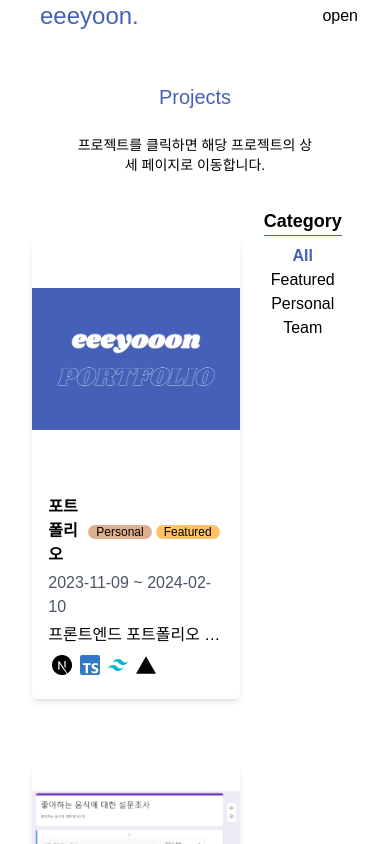
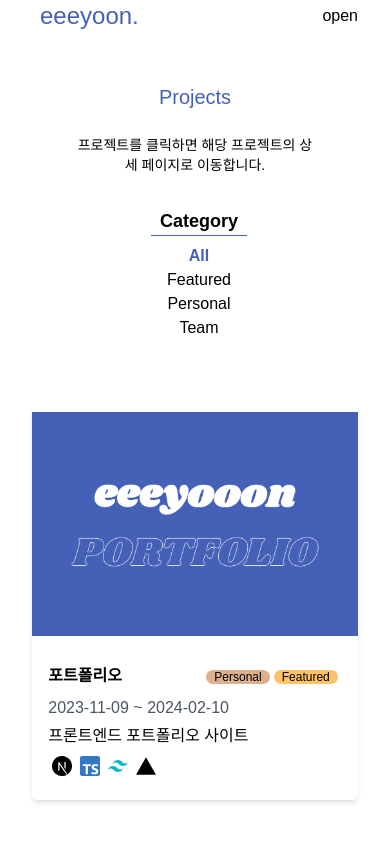
Before and after one commit to eeeyooon/portfolio, a Next.js app: page /projects in a window 390 px wide. Built offline with nearby package versions, Linux system fonts and the light colour scheme; a web font is replaced by a local one.

Commit message:
style: 카테고리 반응형 스타일링 적용

```diff
--- a/src/components/projects/Categories.tsx
+++ b/src/components/projects/Categories.tsx
@@ -7,7 +7,7 @@ type Props = {
 export default function Categories({ categories, selected, onClick }: Props) {
   return (
     <section className="text-center p-4 ml-2">
-      <h2 className="text-lg font-bold border-b border-blue_color mb-2">
+      <h2 className="text-lg font-bold border-b border-blue_color  w-24 m-auto mb-2">
         Category
       </h2>
       <ul>
--- a/src/components/projects/FilterableProjects.tsx
+++ b/src/components/projects/FilterableProjects.tsx
@@ -19,7 +19,7 @@ export default function FilterableProjects({ projects, categories }: Props) {
       ? projects
       : projects.filter((project) => project.category.includes(selected));
   return (
-    <section className="flex m-4">
+    <section className="flex m-4 flex-col-reverse sm:flex-row md:flex-row lg:flex-row">
       <ProjectGrid projects={filtered} />
       <Categories
         categories={[ALL_PROJECTS, ...categories]}
```
